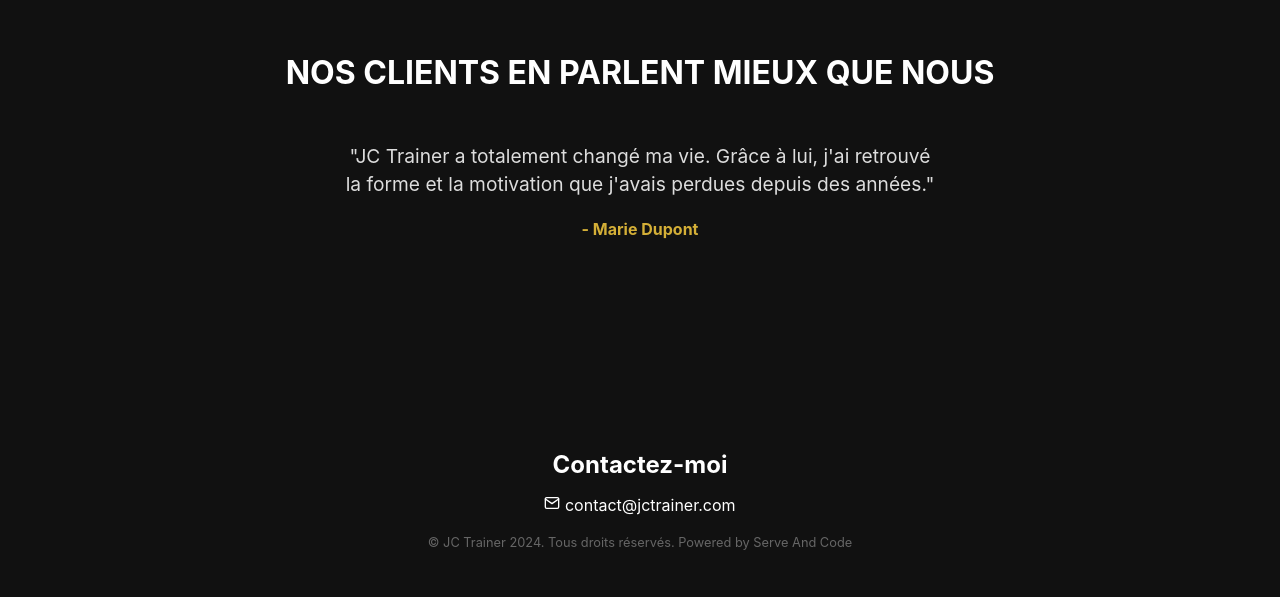
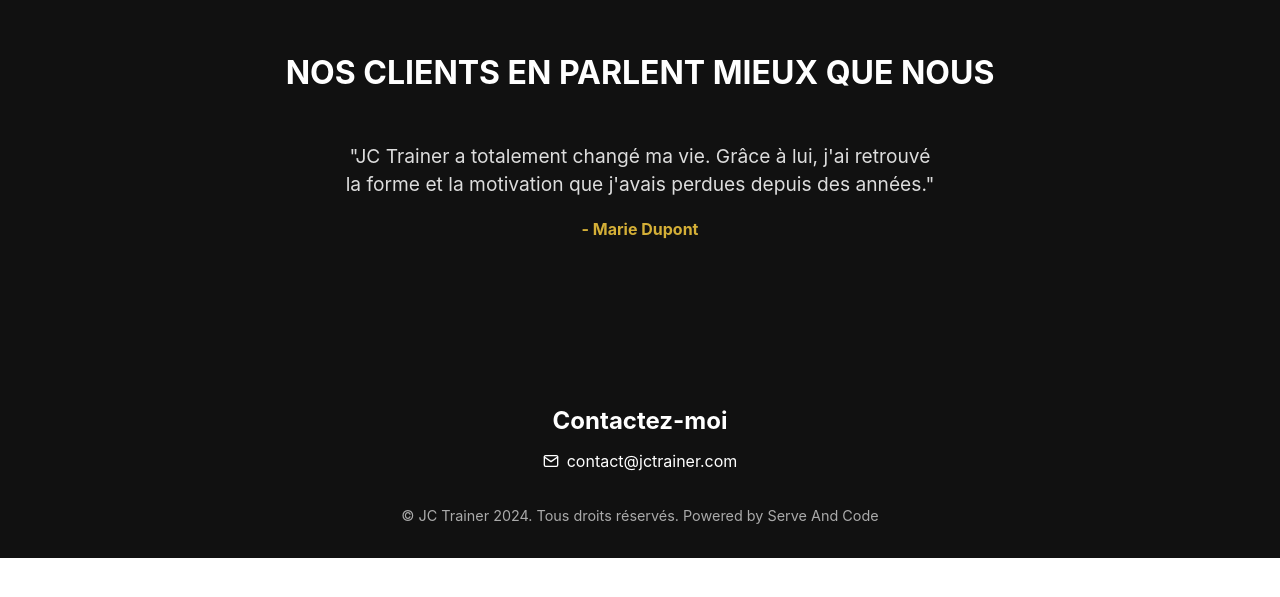
Before and after one commit to Matt0107/jctrainer, a React (Create React App) app: page / in a window 1280 px wide. Shown: the part 2553-3150 px from the top of the page. After the commit the page ends 3111 px from the top, so only its background shows below. Built offline with nearby package versions, Linux system fonts and the light colour scheme.

Commit message:
changes footer

```diff
--- a/src/components/Footer.js
+++ b/src/components/Footer.js
@@ -11,7 +11,12 @@ const Footer = () => {
             <div className="footer-content">
                 <div className="contact-info">
                     <h3>{t('footer.contact')}</h3>
-                    <p><FiMail className="contact-icon" /> {t('footer.email')}</p>
+                    <p>
+                        <a href="mailto:contact@jctrainer.com" className="email-link">
+                            <FiMail className="contact-icon" />
+                            <span>{t('footer.email')}</span>
+                        </a>
+                    </p>
                 </div>
             </div>
             <p className="footer-note">{t('footer.note')}</p>
--- a/src/locales/en/translation.json
+++ b/src/locales/en/translation.json
@@ -12,7 +12,7 @@
     "note": "© JC Trainer 2024. All rights reserved. Powered by Serve And Code"
   },
   "hero": {
-    "title": "Move, it's life",
+    "title": "Moving is life",
     "subtitle": "Every movement you make nourishes both your body and your mind. By activating your muscles, you stimulate your brain, strengthen your mental health, and push away stress and fatigue. Movement is not just an action: it's a natural elixir against the challenges of daily life. Together, let's give your body and mind the vitality they deserve.",
     "discover": "See more"
   },
--- a/src/styles/Footer.css
+++ b/src/styles/Footer.css
@@ -1,33 +1,37 @@
 .footer {
-    background-color: #111;
-    color: #fff;
-    padding: 40px 20px;
+  background-color: #111; /* Example background color */
+  color: #fff; /* Text color */
+  padding: 20px;
   text-align: center;
 }
 
 .footer-content {
-    max-width: 600px;
-    margin: auto;
+  display: flex;
+  flex-direction: column;
+  align-items: center; /* Aligns content horizontally in the center */
+  justify-content: center; /* Aligns content vertically in the center */
+  gap: 10px; /* Adds spacing between title and email link */
 }
 
 .contact-info h3 {
   font-size: 1.5em;
-    margin-bottom: 10px;
+  margin: 0;
+}
+
+.email-link {
+  text-decoration: none;
+  color: inherit; /* Inherits the color of the parent for consistent styling */
+  display: flex;
+  align-items: center;
+  gap: 8px; /* Adds spacing between the icon and the text */
+}
+
+.email-link:hover {
+  color: #FFD700; /* Adds a hover effect */
 }
 
 .footer-note {
   margin-top: 20px;
-    font-size: 0.8em;
-    color: #666;
+  font-size: 0.9em;
+  color: #aaa; /* Subtle color for footer note */
 }
-
-  /* Responsive */
-  @media (max-width: 768px) {
-    .contact-info h3 {
-      font-size: 1.2em;
-    }
-
-    .footer-note {
-      font-size: 0.7em;
-    }
-  }
--- a/src/styles/PhilosophySection.css
+++ b/src/styles/PhilosophySection.css
@@ -45,13 +45,13 @@
 .philosophy-wrapper.visible .philosophy-image {
   opacity: 1;
   transform: translateX(0); /* Image revient à sa position normale */
-  transition-delay: 0.8s;
+  transition-delay: 0.6s;
 }
 
 .philosophy-wrapper.visible .philosophy-content {
   opacity: 1;
   transform: translateX(0); /* Texte revient à sa position normale */
-  transition-delay: 0.8s;
+  transition-delay: 0.6s;
 }
 
 .philosophy-content h2 {
```
Lines whose indentation alone changed are shown as unchanged.
